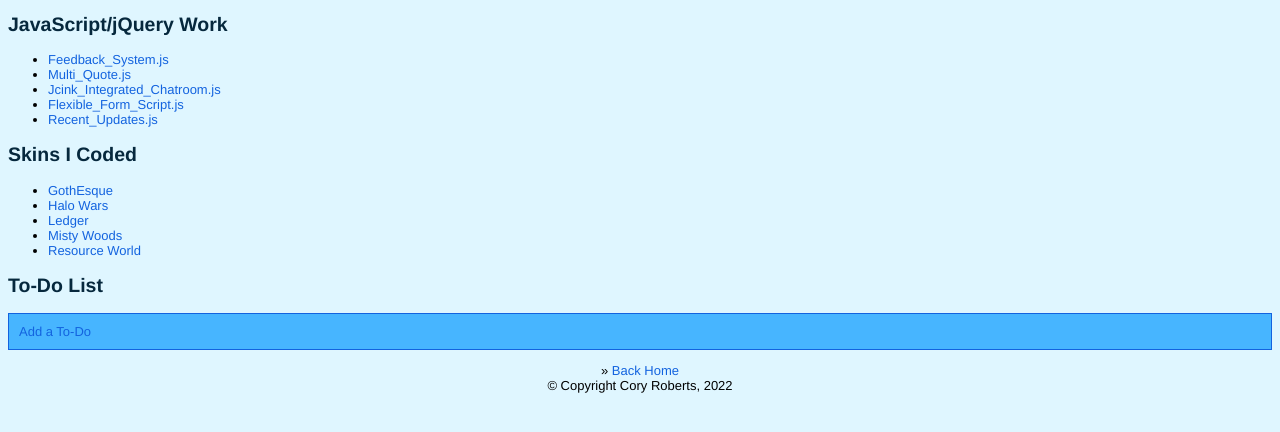
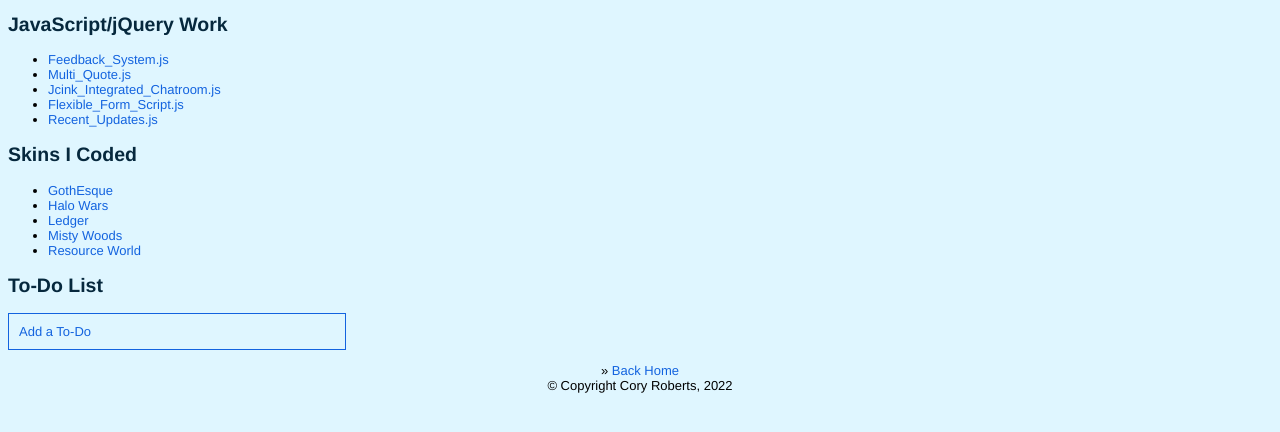
Before and after one commit to CoryAR/cv, a plain HTML site: page my-work.html in a window 1280 px wide. Shown: the part 84-516 px from the top of the page. Drawn offline with Linux system fonts and the light colour scheme.

Commit message:
Update my-work.html

```diff
--- a/my-work.html
+++ b/my-work.html
@@ -31,7 +31,7 @@
     <li><a href="https://cory.jcink.net/index.php?skinid=37" target="_blank">Resource World</a></li>
   </ul>
   <h2>To-Do List</h2>
-      <div id="to-do-list" style="background: #47B5FF; border: 1px solid #1363DF; padding: 10px">
+      <div id="to-do-list" style="border: 1px solid #1363DF; padding: 10px; width: 25%">
         <a href="javascript: void(0)" id="add-to-do">Add a To-Do</a>
       </div>
 </p>
```
